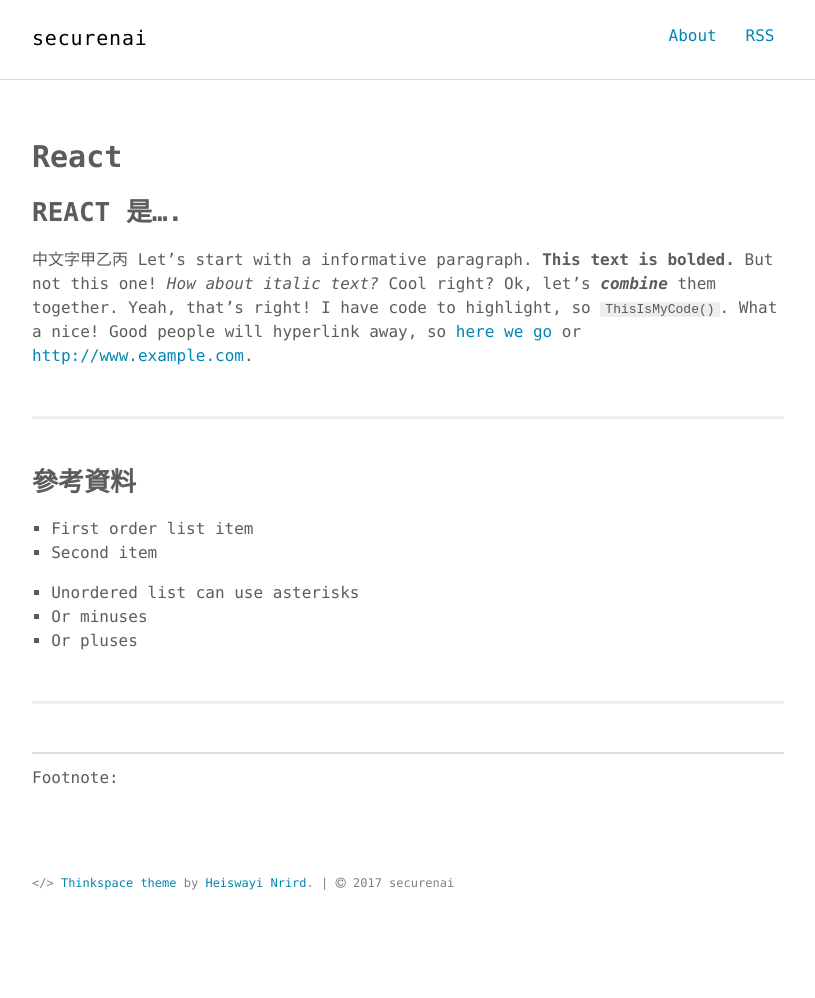
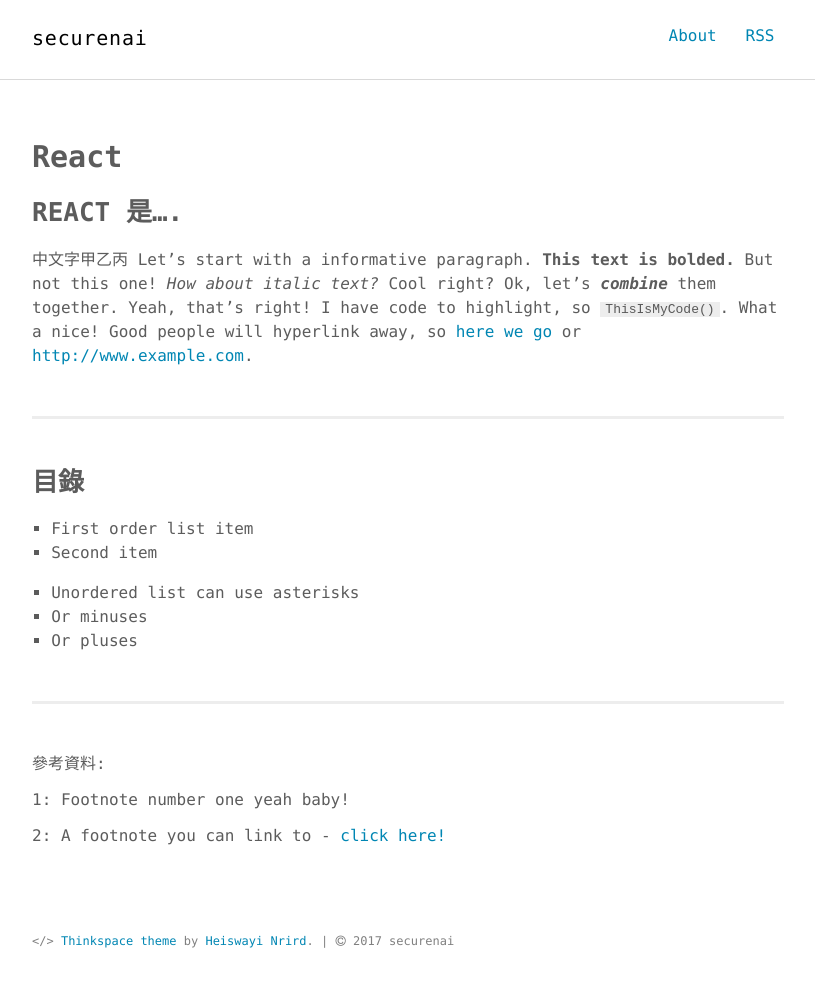
Before and after one commit to securenai/securenai.github.io, a Jekyll site: the page built from react.md, in a window 1280 px wide. Shown: the whole page, without its empty margins (232-1047 px from the left). Built offline with Jekyll 4.4.1, drawn with Linux system fonts in a browser that asks for light colours; before the commit the page ends 940 px from its top, so only the background shows below that; some of the changed lines change nothing that is shown.

Commit message:
Updated react.md

```diff
--- a/react.md
+++ b/react.md
@@ -15,7 +15,7 @@
 
 <div class="divider"></div>
 
-## 參考資料
+## 目錄
 
 1. First order list item
 2. Second item
@@ -26,9 +26,8 @@
 
 <div class="divider"></div>
 
----
-Footnote:
+參考資料:
 
-[^1]: 1: Footnote number one yeah baby!
+1: Footnote number one yeah baby!
 
-[^2]: 2: A footnote you can link to - [click here!](#)
+2: A footnote you can link to - [click here!](#)
```
